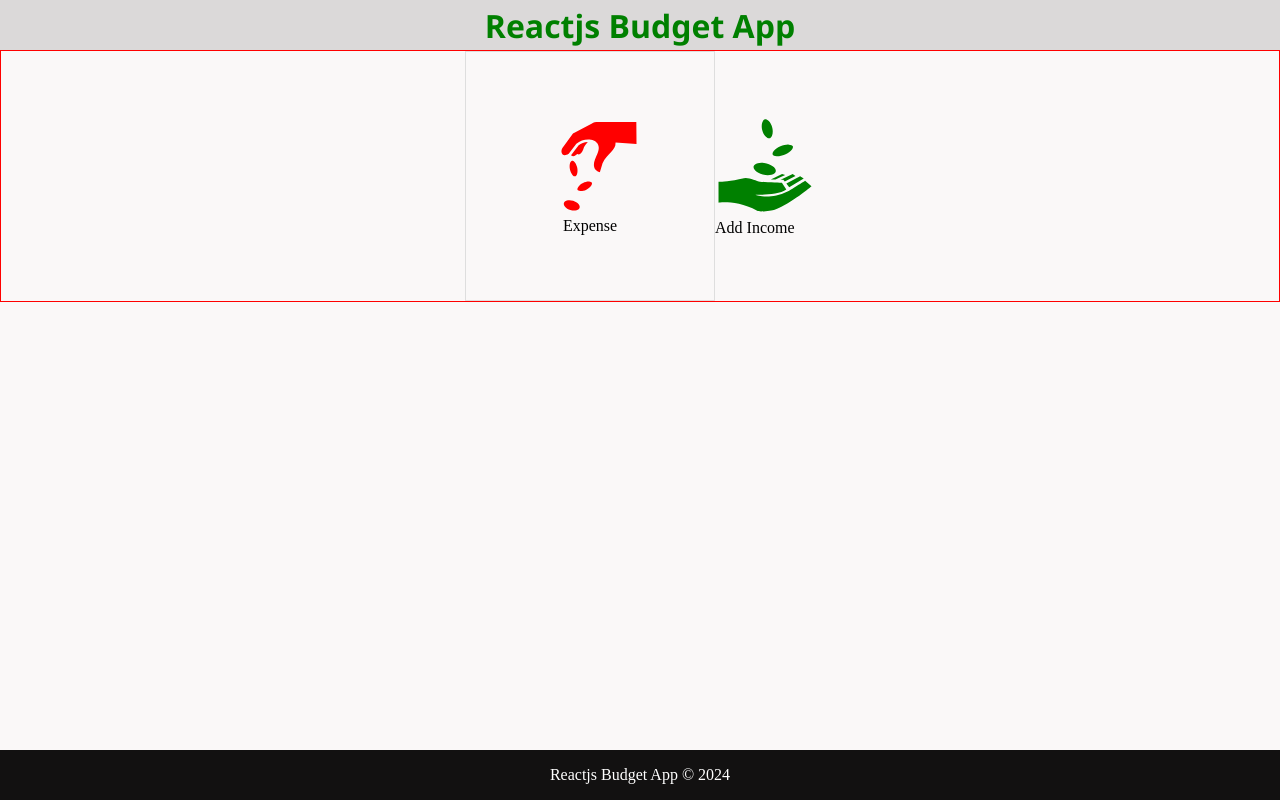
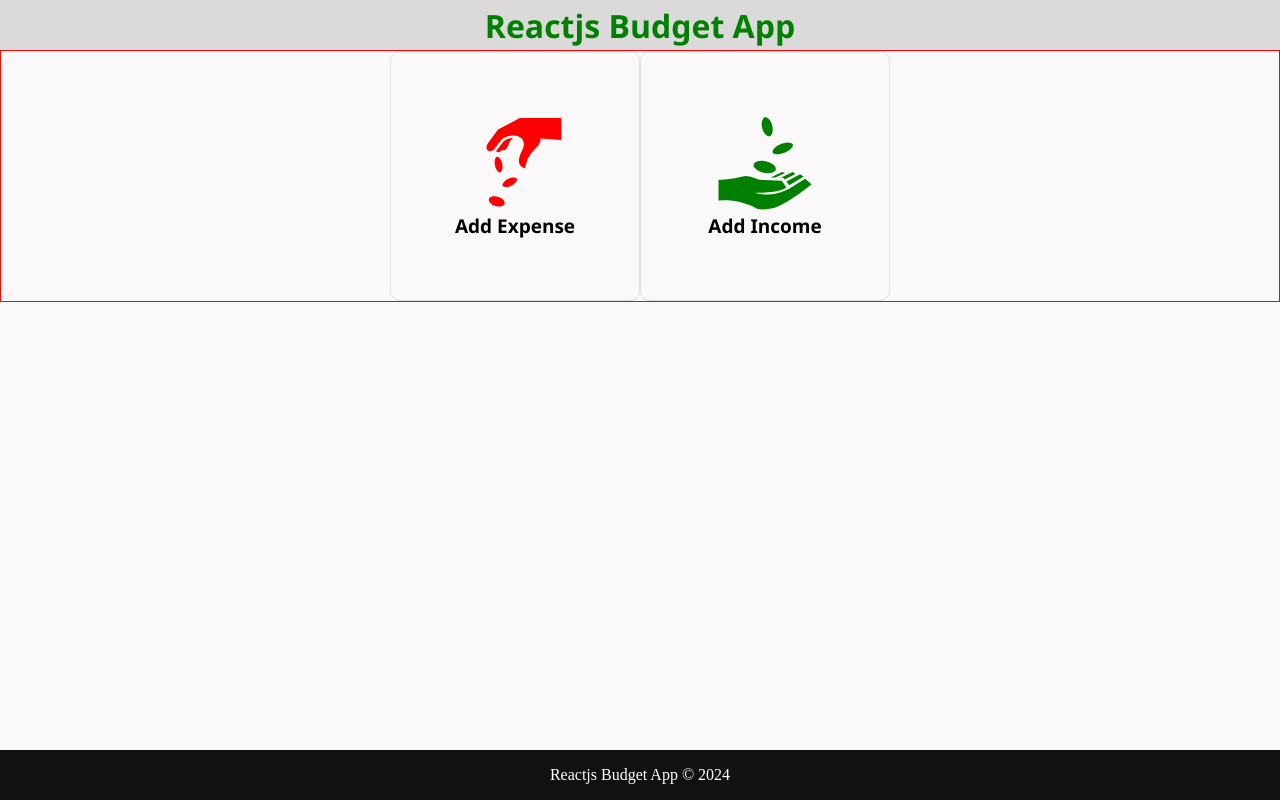
Before and after one commit to dantocome/first_react, a React (Vite) app: page / in a window 1280 px wide. Built offline with nearby package versions, Linux system fonts and the light colour scheme.

Commit message:
all added files

```diff
--- a/src/App.jsx
+++ b/src/App.jsx
@@ -32,7 +32,7 @@ function App() {
       <div className="box-wrapper">
         <div className="box-expense">
         <GiPayMoney size={100} color="red"/>
-        <p>Expense</p>
+        <p>Add Expense</p>
         </div>
         <div className="box-income">
         <GiReceiveMoney size={100} color="green"/>
--- a/src/container/container.css
+++ b/src/container/container.css
@@ -39,7 +39,7 @@ h1{
     justify-content: center;
     width: 100%;
 }
-.box-expense{
+.box-expense, .box-income{
     border: 1px solid #dedede;
     width: 250px;
     height: 250px;
@@ -47,4 +47,8 @@ h1{
     align-items: center;
     justify-content: center;
     flex-direction: column;
+    border-radius: 10px;
+    font-size: 19px;
+    font-weight: bold;
+    font-family:'Segoe UI', Tahoma, Geneva, Verdana, sans-serif;
 }
```
